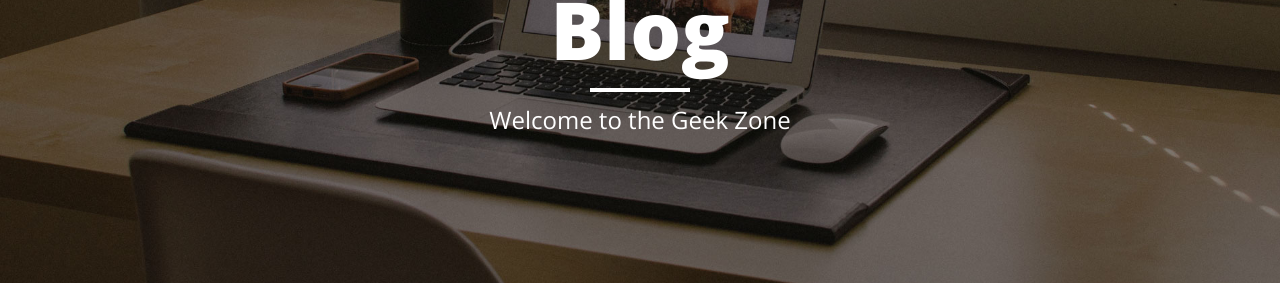
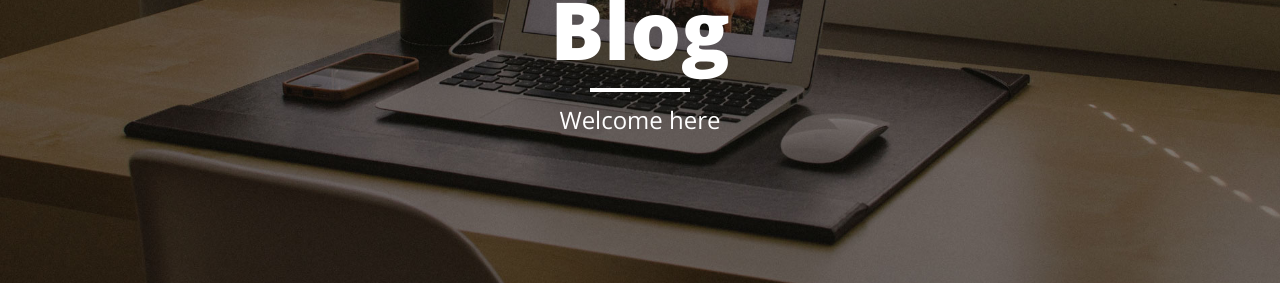
Before and after one commit to mozillakolkata/blog, a Jekyll site: the page built from index.html, in a window 1280 px wide. Shown: the part 253-553 px from the top of the page. Built offline with Jekyll 4.4.1, drawn with Linux system fonts in a browser that asks for light colours; nearby versions of some CDN libraries; the list of posts is cut into pages by our own code.

Commit message:
Update header.html

```diff
--- a/_includes/header.html
+++ b/_includes/header.html
@@ -39,7 +39,7 @@
                 <div class="site-heading">
                     <h1>{{ site.title }}</h1>
                     <hr class="small">
-                    <span class="subheading">Welcome to the Geek Zone</span>
+                    <span class="subheading">Welcome here</span>
                 </div>
             </div>
         </div>
```
